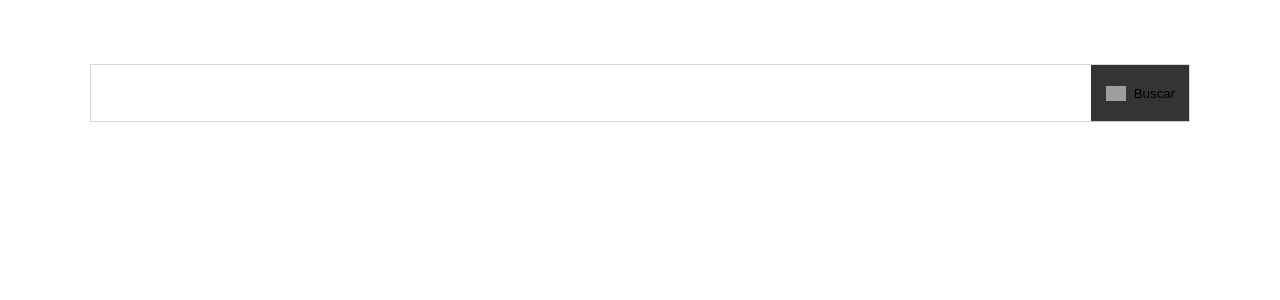
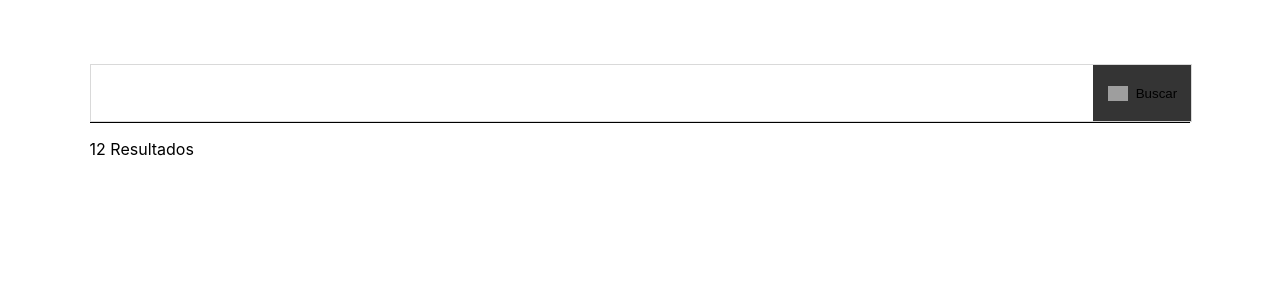
Before and after one commit to AgustinDi/Mini-Challenge-Henry-1, a React (Create React App) app: page / in a window 1280 px wide. Shown: the top 300 px of the page. Built offline with nearby package versions, Linux system fonts and the light colour scheme; grey boxes are pictures that could not be loaded.

Commit message:
bodycards

```diff
--- a/src/App.css
+++ b/src/App.css
@@ -1,6 +1,6 @@
 #app {
   display: flex;
-  flex-direction: row;
+  flex-direction: column;
   justify-content: center;
   margin-left: 7%;
   margin-right: 7%;
--- a/src/App.js
+++ b/src/App.js
@@ -1,11 +1,12 @@
 import './App.css';
 import Searchbar from './Components/Searchbar';
+import BodyCards from './Components/BodyCards';
 
 function App() {
-  //<div className='border'>***</div>
   return (
     <div id="app">
       <Searchbar></Searchbar>
+      <BodyCards></BodyCards>
     </div>
   );
 }
--- /dev/null
+++ b/src/Components/BodyCards.jsx
@@ -0,0 +1,14 @@
+import React from "react";
+import Cards from "./Cards";
+import '../Styles/BodyCards.css'
+
+export default function BodyCards(){
+
+    return (
+        <>
+            <Cards></Cards>
+            <div className="line"></div>
+            <p>{12} Resultados</p>
+        </>
+    )
+}
--- /dev/null
+++ b/src/Components/Cards.jsx
@@ -0,0 +1,10 @@
+import React from "react";
+
+export default function Cards(){
+
+    return (
+        <>
+
+        </>
+    )
+}
--- /dev/null
+++ b/src/Styles/BodyCards.css
@@ -0,0 +1,5 @@
+.line {
+    height: 1px;
+    width: 100%;
+    background-color: black;
+}
```
Also changed, not shown: src/Components/Card.jsx (added, +10 -0 lines).
